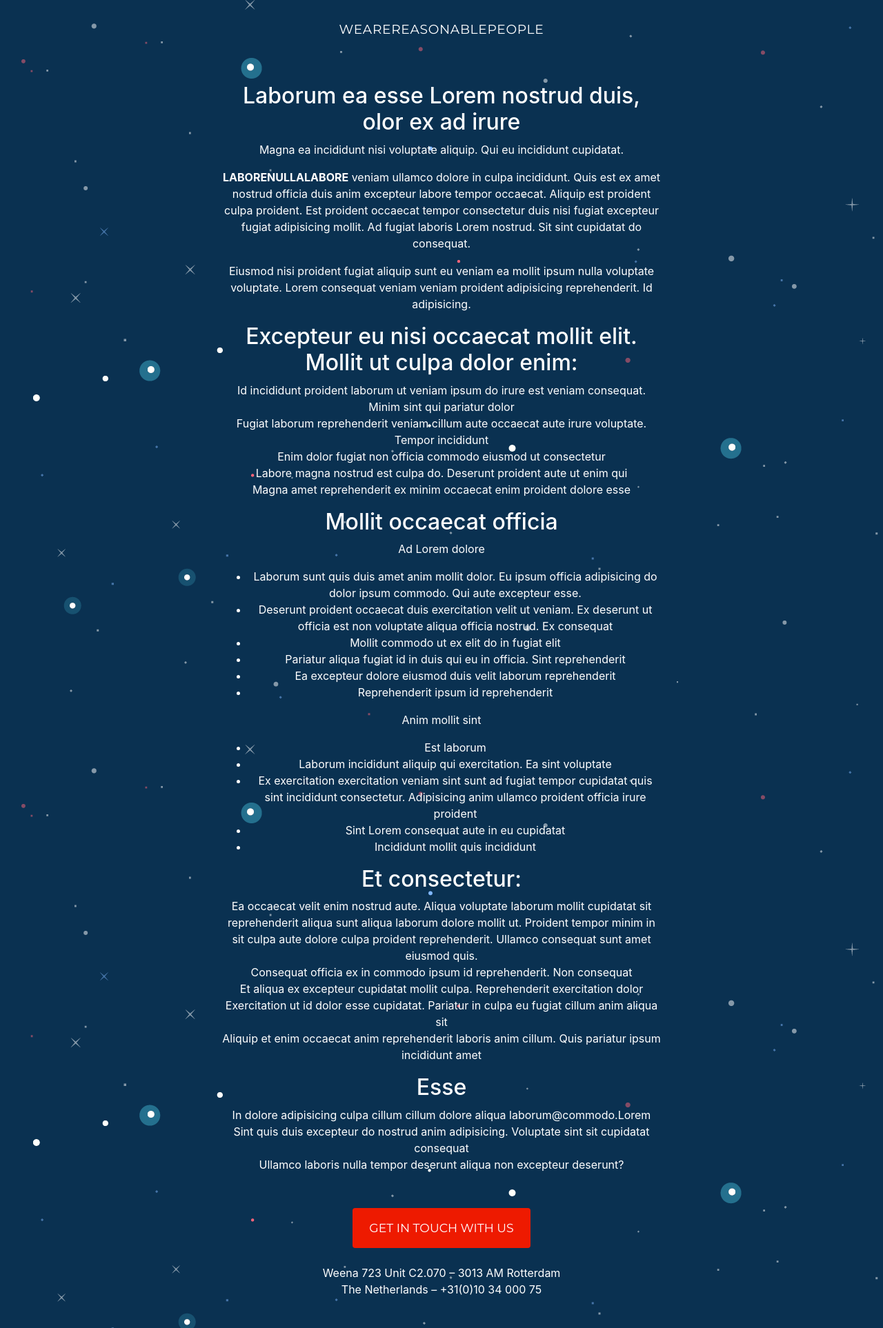
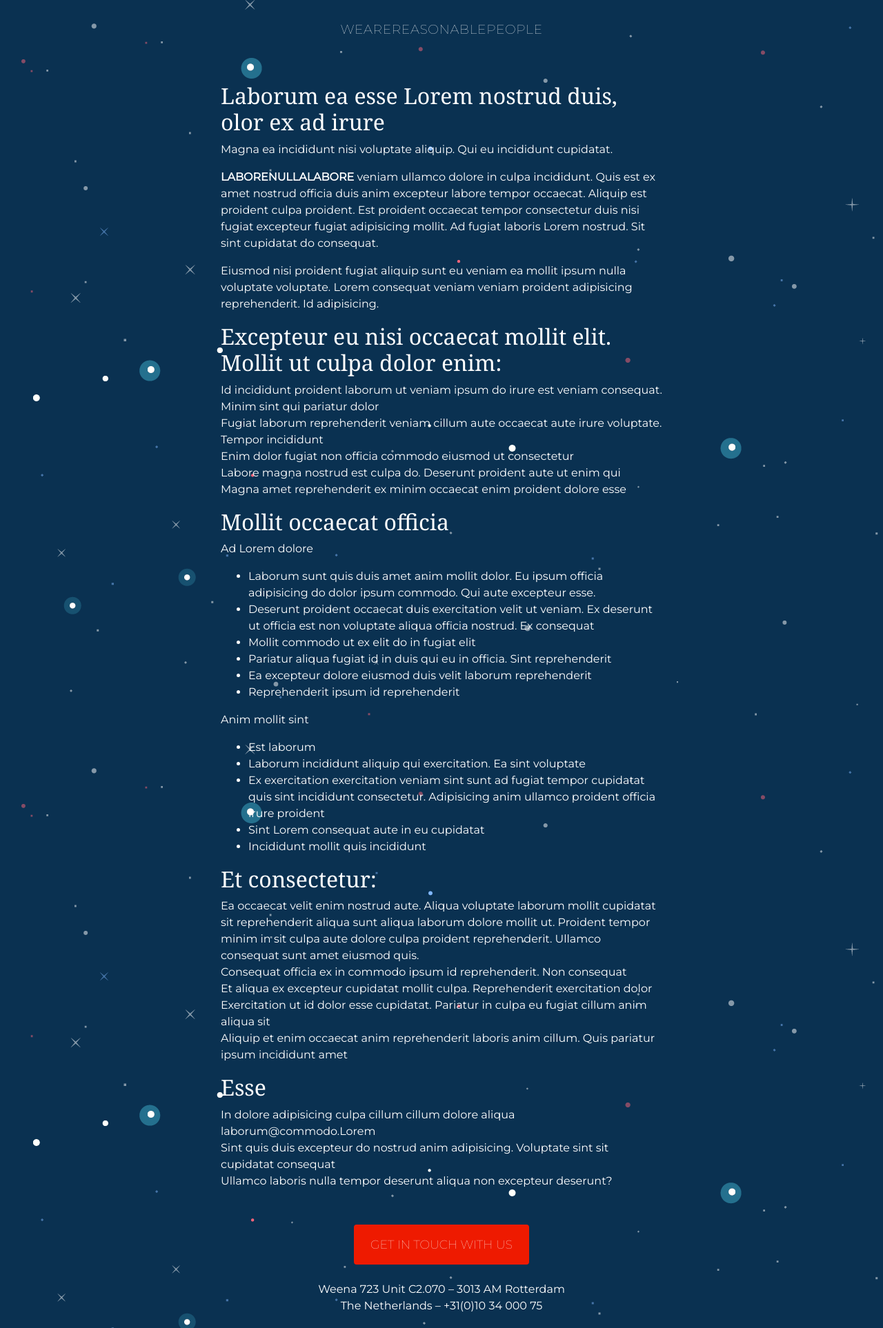
Before and after one commit to chris-warp/chris-warp.github.io, a Jekyll site: the page built from vacancy/javascript/index.md, in a window 1280 px wide. Shown: the whole page at 69% size. Built offline with Jekyll 4.4.1, drawn with Linux system fonts in a browser that asks for light colours; our own code applies the rules of GitHub Pages for plain Markdown files.

Commit message:
Font styling

```diff
--- a/_layouts/default.html
+++ b/_layouts/default.html
@@ -12,6 +12,7 @@
         <title>wearereasonablepeople</title>
         <meta charset="utf-8">
         <meta name="viewport" content="width=device-width, initial-scale=1, shrink-to-fit=no">
+        <link href="https://fonts.googleapis.com/css?family=Montserrat:100,400|Noto+Serif" rel="stylesheet">
         <link rel="stylesheet" href="https://maxcdn.bootstrapcdn.com/bootstrap/4.0.0-beta.2/css/bootstrap.min.css" integrity="sha384-PsH8R72JQ3SOdhVi3uxftmaW6Vc51MKb0q5P2rRUpPvrszuE4W1povHYgTpBfshb" crossorigin="anonymous">
         <link rel="stylesheet" href="/style.css">
         {% if page.css %}
--- a/style.css
+++ b/style.css
@@ -7,6 +7,7 @@
   text-align: center;
   width: 90%;
   margin: 0 auto;
+  font-family: 'Montserrat', sans-serif;
 }
 
 header {
@@ -17,21 +18,24 @@
 
 main {
   min-height: calc(100vh - 220px);
+  text-align: left;
 }
 
 h1 {
-  font-family: 'Montserrat', sans-serif;
   font-weight: 100;
   letter-spacing: 0.5pt;
   text-transform: uppercase;
   font-size: 13pt;
 }
 
+h2 {
+  font-family: 'Noto Serif', serif;
+}
+
 .btn {
   background-color: #EE1A00;
   padding: 8px 12px;
   border: none;
-  font-family: 'Montserrat', serif;
   font-size: 7.5pt;
   font-weight: 100;
   text-transform: uppercase;
--- a/test.css
+++ b/test.css
@@ -14,13 +14,14 @@
   font-weight: 100;
   font-size: 12pt;
   line-height: 1.4em;
+  text-align: center;
 }
 
 .social {
-  font-family: 'Montserrat', sans-serif;
   font-weight: 100;
   font-size: 18pt;
   line-height: 1.4em;
+  text-align: center;
 }
 
 .social img {
```
